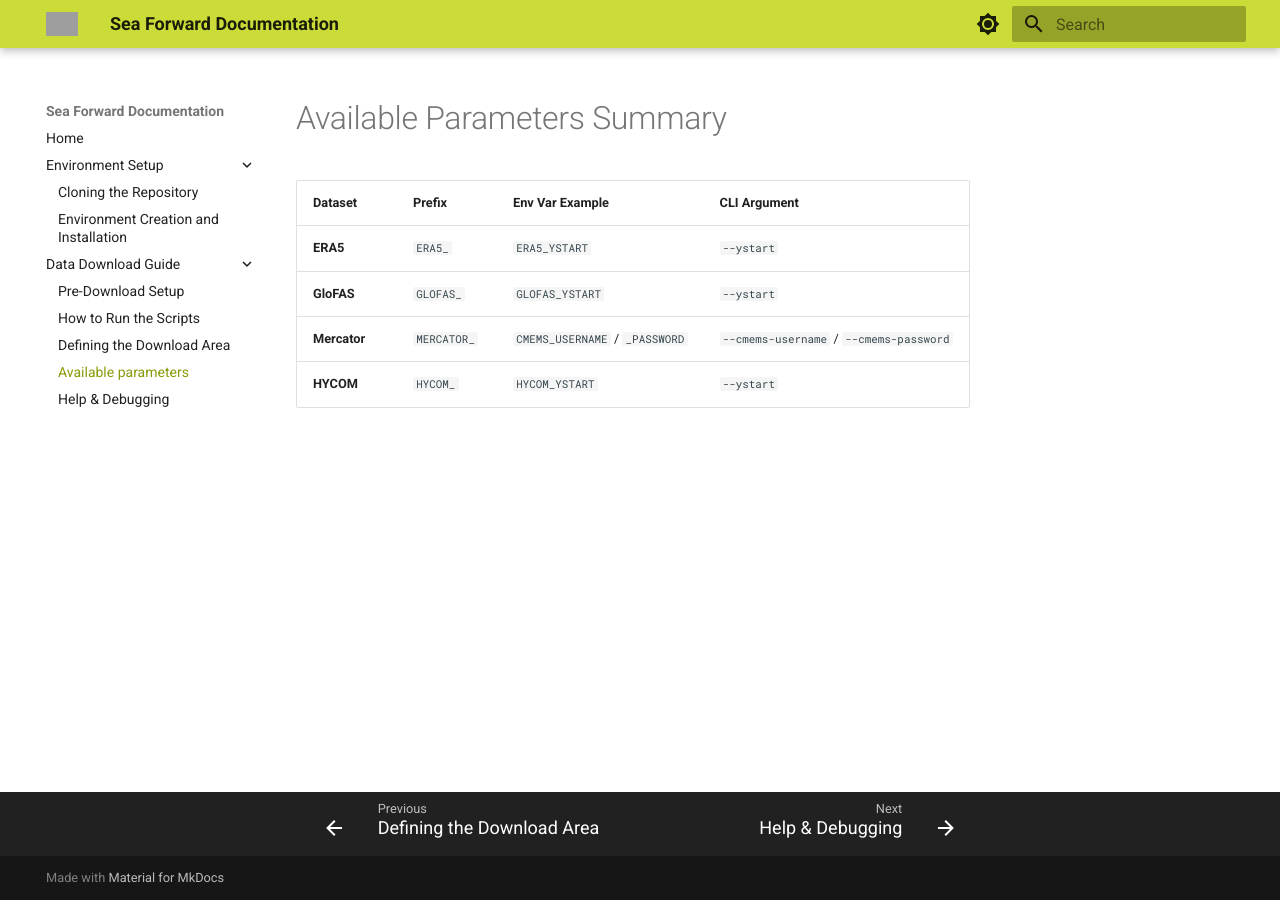
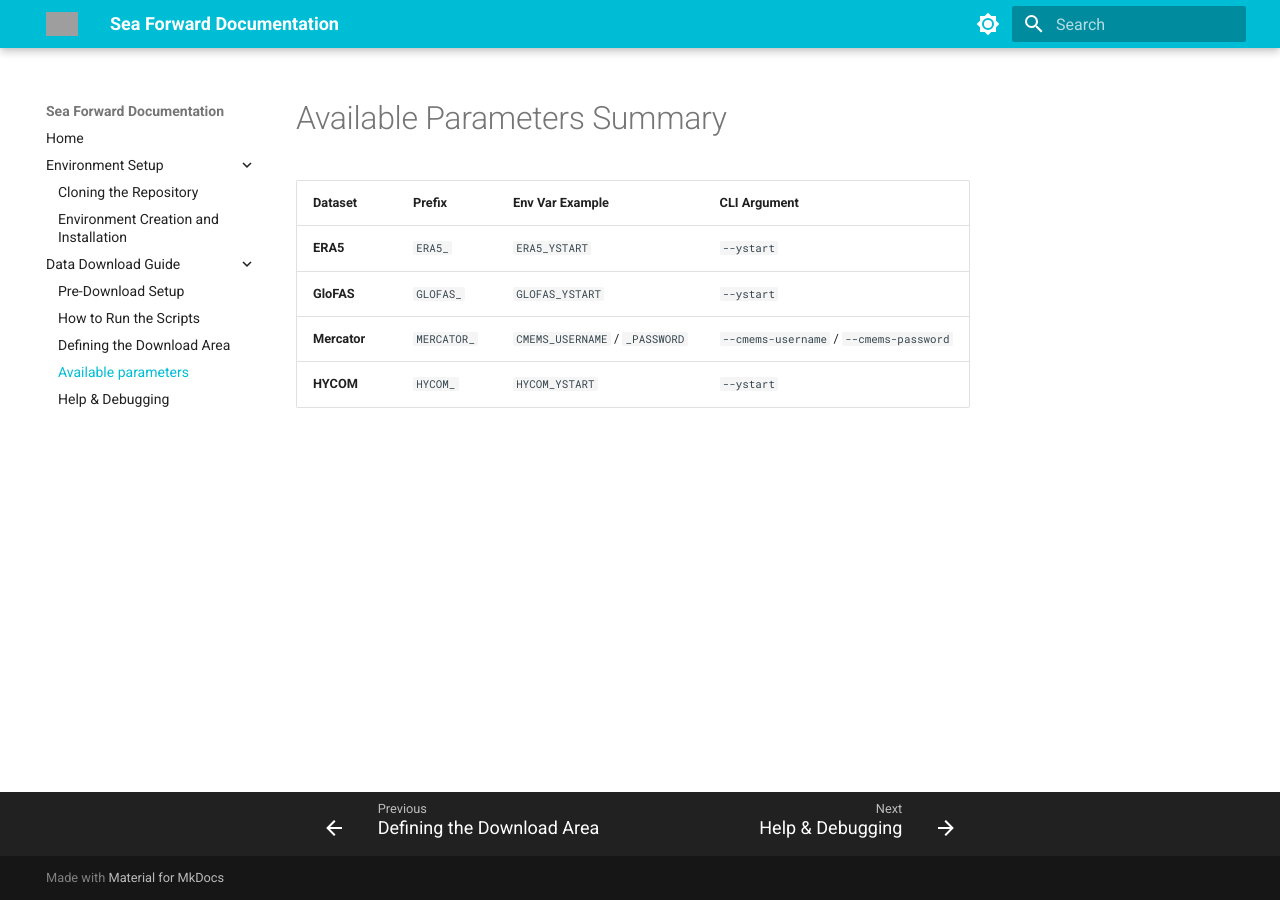
Before and after one commit to Njiecheu/sea-forward, an MkDocs documentation site: the page built from docs/data_download/available_parameters.md, in a window 1280 px wide. Built offline with MkDocs 1.6.1 and Material for MkDocs 9.7.7, drawn with Linux system fonts in a browser that asks for light colours; grey boxes are pictures that could not be loaded.

Commit message:
Test de couleur de thème avec cyan et amber

```diff
--- a/mkdocs.yml
+++ b/mkdocs.yml
@@ -13,16 +13,16 @@
     # Mode sombre (Slate)
     - media: "(prefers-color-scheme: dark)"
       scheme: slate
-      primary: lime
-      accent: cyan
+      primary: cyan
+      accent: amber
       toggle:
         icon: material/brightness-4
         name: Switch to light mode
     # Mode clair (Default)
     - media: "(prefers-color-scheme: light)"
       scheme: default
-      primary: lime
-      accent: cyan
+      primary: cyan
+      accent: amber
       toggle:
         icon: material/brightness-7
         name: Switch to dark mode
```
